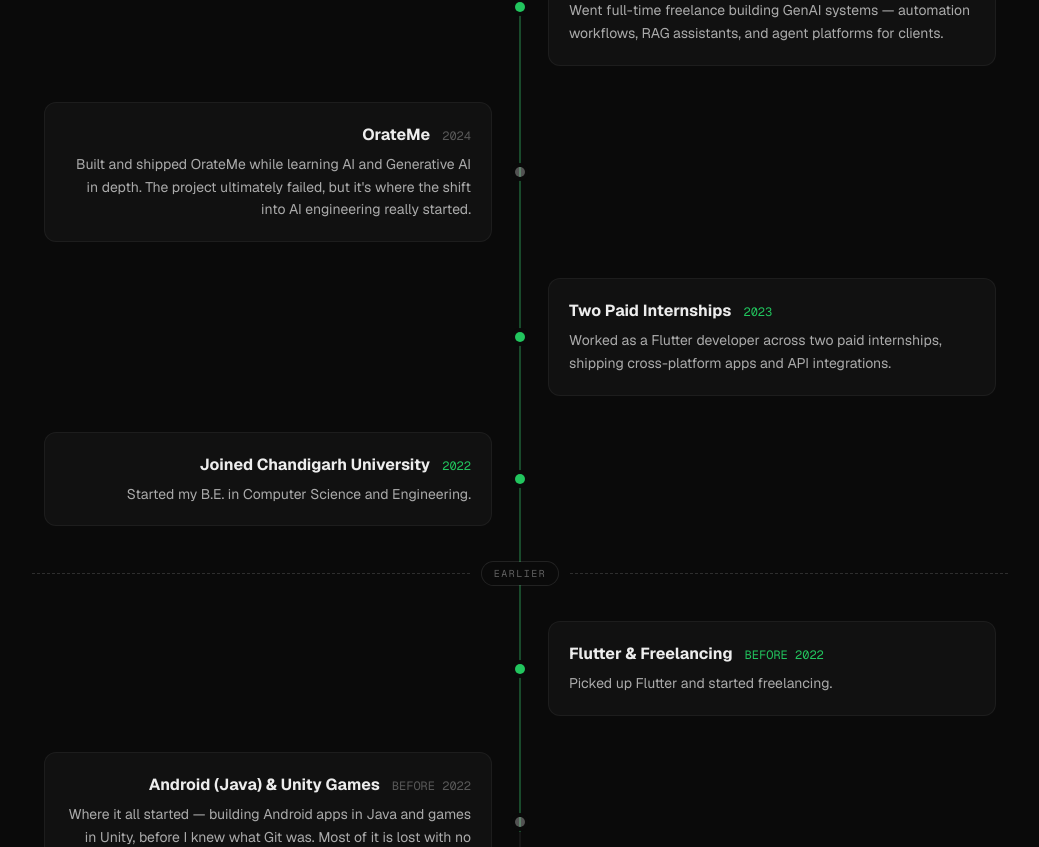
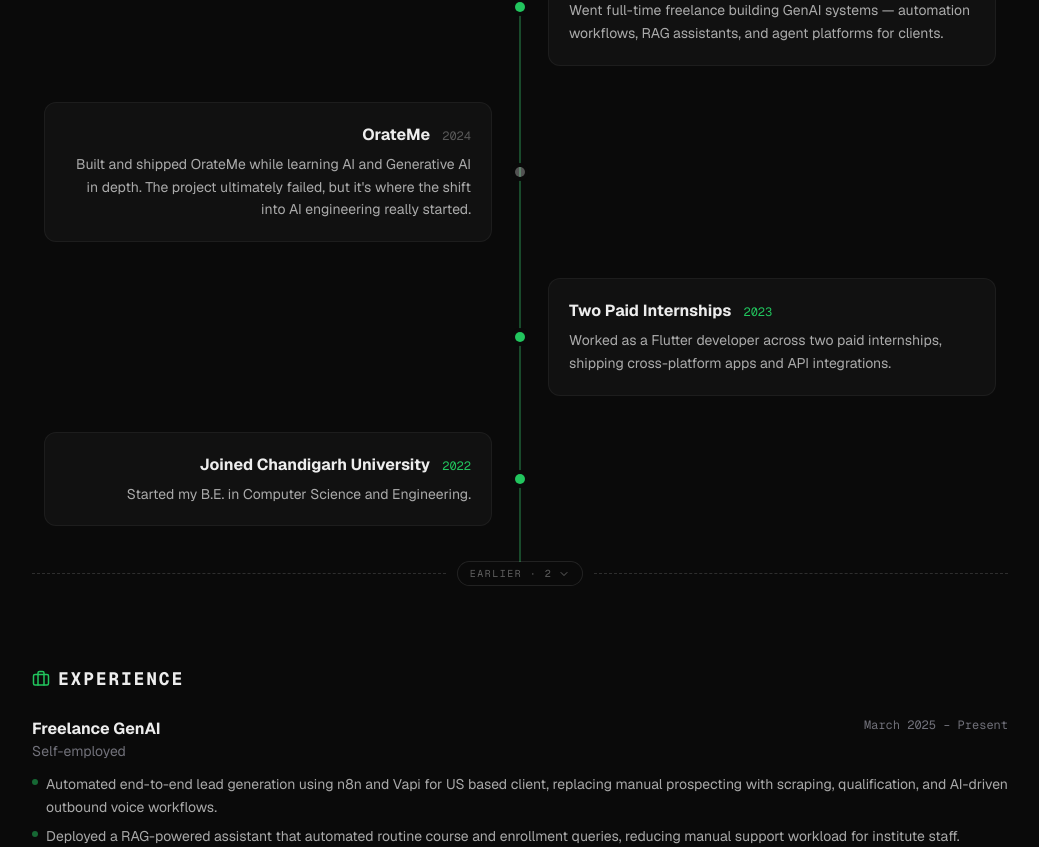
Before and after one commit to SurajAiri/portfolio-web, a Next.js app: page /about in a window 1280 px wide. Shown: the part 1660-2507 px from the top of the page, without its empty margins (120-1159 px from the left). Built offline with nearby package versions, Linux system fonts and the light colour scheme.

Commit message:
timeline-collapsable

```diff
--- a/components/JourneySection.tsx
+++ b/components/JourneySection.tsx
@@ -1,64 +1,36 @@
 "use client";
 
 import { journey } from "@/data/personal";
-import { Milestone } from "lucide-react";
-import { motion, useScroll, useTransform } from "motion/react";
-import { useRef } from "react";
+import { ChevronDown, Milestone } from "lucide-react";
+import { AnimatePresence, motion, useScroll, useTransform } from "motion/react";
+import { useRef, useState } from "react";
+import type { JourneyMilestone } from "@/types";
 
-export default function JourneySection() {
-  const containerRef = useRef<HTMLDivElement>(null);
-  const { scrollYProgress } = useScroll({
-    target: containerRef,
-    offset: ["start 80%", "end 60%"],
-  });
-  const lineScale = useTransform(scrollYProgress, [0, 1], [0, 1]);
+function JourneyEntry({ entry, index }: { entry: JourneyMilestone; index: number }) {
+  const isSetback = entry.tag === "setback";
+  const isRight = index % 2 === 0; // alternate sides on desktop
 
   return (
-    <section className="mx-auto mt-16 max-w-5xl px-6">
-      <div className="flex items-center gap-2">
-        <span className="text-accent">
-          <Milestone size={18} />
-        </span>
-        <h2 className="font-mono text-lg font-bold tracking-[0.1em]">
-          JOURNEY
-        </h2>
-      </div>
-
-      <div ref={containerRef} className="relative mt-10">
-        {/* Center rail — track (static) + progress fill (scroll-linked) */}
-        <div className="absolute left-4 top-0 bottom-0 w-px bg-white/10 md:left-1/2 md:-translate-x-1/2" />
-        <motion.div
-          style={{ scaleY: lineScale }}
-          className="absolute left-4 top-0 bottom-0 w-px origin-top bg-accent/60 md:left-1/2 md:-translate-x-1/2"
-        />
-
-        <div className="space-y-7 md:space-y-9">
-          {journey.map((entry, i) => {
-            const isSetback = entry.tag === "setback";
-            const isRight = i % 2 === 0; // alternate sides on desktop
-
-            return (
-              <div key={`${entry.period}-${entry.title}`}>
     <motion.div
       initial={{ opacity: 0, x: isRight ? -18 : 18, y: 6 }}
       whileInView={{ opacity: 1, x: 0, y: 0 }}
       viewport={{ once: true, amount: 0.4 }}
       transition={{
         duration: 0.5,
-                    delay: (i % 4) * 0.08,
+        delay: (index % 4) * 0.08,
         ease: [0.21, 0.47, 0.32, 0.98],
       }}
       className="relative pl-12 md:grid md:grid-cols-2 md:gap-x-10 md:pl-0"
     >
-                  {/* Dot on the rail — vertically centered against the card,
-                      not pinned to its top */}
+      {/* Dot on the rail — vertically centered against the card, not
+          pinned to its top */}
       <motion.span
         initial={{ scale: 0 }}
         whileInView={{ scale: 1 }}
         viewport={{ once: true, amount: 0.4 }}
         transition={{
           duration: 0.35,
-                      delay: (i % 4) * 0.08 + 0.15,
+          delay: (index % 4) * 0.08 + 0.15,
           ease: "backOut",
         }}
         className={`absolute left-4 top-1/2 z-10 h-2.5 w-2.5 -translate-x-1/2 -translate-y-1/2 rounded-full ring-4 ring-background md:left-1/2 ${
@@ -66,8 +38,8 @@ export default function JourneySection() {
         }`}
       />
 
-                  {/* Card — alternates left/right on desktop, always right of
-                      the rail on mobile */}
+      {/* Card — alternates left/right on desktop, always right of the
+          rail on mobile */}
       <div className={isRight ? "md:col-start-2" : "md:col-start-1 md:row-start-1"}>
         <div
           className={`group rounded-xl border border-white/5 bg-white/[0.03] p-5 transition-all duration-200 hover:-translate-y-0.5 hover:border-accent/20 hover:bg-white/[0.05] hover:shadow-[0_8px_24px_-12px_rgba(34,197,94,0.25)] md:max-w-md ${
@@ -96,30 +68,99 @@ export default function JourneySection() {
         </div>
       </div>
     </motion.div>
+  );
+}
 
-                {/* Dotted horizontal divider — data-driven via
-                    `dividerAfter` on the journey entry above, so its
-                    position (or removal) is a one-line change in
-                    data/personal.ts rather than an index in this file. */}
-                {entry.dividerAfter && (
+export default function JourneySection() {
+  const containerRef = useRef<HTMLDivElement>(null);
+  const { scrollYProgress } = useScroll({
+    target: containerRef,
+    offset: ["start 80%", "end 60%"],
+  });
+  const lineScale = useTransform(scrollYProgress, [0, 1], [0, 1]);
+
+  // Collapsible "earlier" group, collapsed by default — split at the
+  // entry carrying `dividerAfter` (see data/personal.ts). Change or
+  // remove that one field to move/hide the split; no index math here.
+  const [showEarlier, setShowEarlier] = useState(false);
+  const splitIndex = journey.findIndex((entry) => entry.dividerAfter);
+  const hasSplit = splitIndex !== -1;
+  const mainEntries = hasSplit ? journey.slice(0, splitIndex + 1) : journey;
+  const earlierEntries = hasSplit ? journey.slice(splitIndex + 1) : [];
+  const dividerLabel = hasSplit ? journey[splitIndex].dividerAfter : null;
+
+  return (
+    <section className="mx-auto mt-16 max-w-5xl px-6">
+      <div className="flex items-center gap-2">
+        <span className="text-accent">
+          <Milestone size={18} />
+        </span>
+        <h2 className="font-mono text-lg font-bold tracking-[0.1em]">
+          JOURNEY
+        </h2>
+      </div>
+
+      <div ref={containerRef} className="relative mt-10">
+        {/* Center rail — track (static) + progress fill (scroll-linked) */}
+        <div className="absolute left-4 top-0 bottom-0 w-px bg-white/10 md:left-1/2 md:-translate-x-1/2" />
         <motion.div
-                    initial={{ opacity: 0 }}
-                    whileInView={{ opacity: 1 }}
-                    viewport={{ once: true, amount: 0.6 }}
-                    transition={{ duration: 0.4 }}
-                    className="relative z-10 mt-7 flex items-center gap-3 md:mt-9"
+          style={{ scaleY: lineScale }}
+          className="absolute left-4 top-0 bottom-0 w-px origin-top bg-accent/60 md:left-1/2 md:-translate-x-1/2"
+        />
+
+        <div className="space-y-7 md:space-y-9">
+          {mainEntries.map((entry, i) => (
+            <JourneyEntry key={`${entry.period}-${entry.title}`} entry={entry} index={i} />
+          ))}
+        </div>
+
+        {/* Dotted divider doubles as the collapse toggle for everything
+            after it — collapsed by default so the section stays short. */}
+        {dividerLabel && (
+          <div className="relative z-10 mt-7 md:mt-9">
+            <button
+              type="button"
+              onClick={() => setShowEarlier((v) => !v)}
+              aria-expanded={showEarlier}
+              className="group flex w-full items-center gap-3"
             >
-                    <span className="h-px flex-1 border-t border-dashed border-white/15" />
-                    <span className="shrink-0 rounded-full bg-background px-3 py-1 font-mono text-[10px] tracking-[0.15em] text-white/35 ring-1 ring-white/10">
-                      {entry.dividerAfter.toUpperCase()}
+              <span className="h-px flex-1 border-t border-dashed border-white/15 transition-colors duration-200 group-hover:border-white/30" />
+              <span className="flex shrink-0 items-center gap-1.5 rounded-full bg-background px-3 py-1 font-mono text-[10px] tracking-[0.15em] text-white/35 ring-1 ring-white/10 transition-colors duration-200 group-hover:text-accent group-hover:ring-accent/30">
+                {dividerLabel.toUpperCase()}
+                {earlierEntries.length > 0 && ` · ${earlierEntries.length}`}
+                <ChevronDown
+                  size={12}
+                  className={`transition-transform duration-200 ${
+                    showEarlier ? "rotate-180" : ""
+                  }`}
+                />
               </span>
-                    <span className="h-px flex-1 border-t border-dashed border-white/15" />
+              <span className="h-px flex-1 border-t border-dashed border-white/15 transition-colors duration-200 group-hover:border-white/30" />
+            </button>
+
+            <AnimatePresence initial={false}>
+              {showEarlier && (
+                <motion.div
+                  initial={{ height: 0, opacity: 0 }}
+                  animate={{ height: "auto", opacity: 1 }}
+                  exit={{ height: 0, opacity: 0 }}
+                  transition={{ duration: 0.35, ease: [0.21, 0.47, 0.32, 0.98] }}
+                  className="overflow-hidden"
+                >
+                  <div className="space-y-7 pt-7 md:space-y-9 md:pt-9">
+                    {earlierEntries.map((entry, i) => (
+                      <JourneyEntry
+                        key={`${entry.period}-${entry.title}`}
+                        entry={entry}
+                        index={mainEntries.length + i}
+                      />
+                    ))}
+                  </div>
                 </motion.div>
               )}
+            </AnimatePresence>
           </div>
-            );
-          })}
-        </div>
+        )}
       </div>
     </section>
   );
```
Lines whose indentation alone changed are shown as unchanged.
